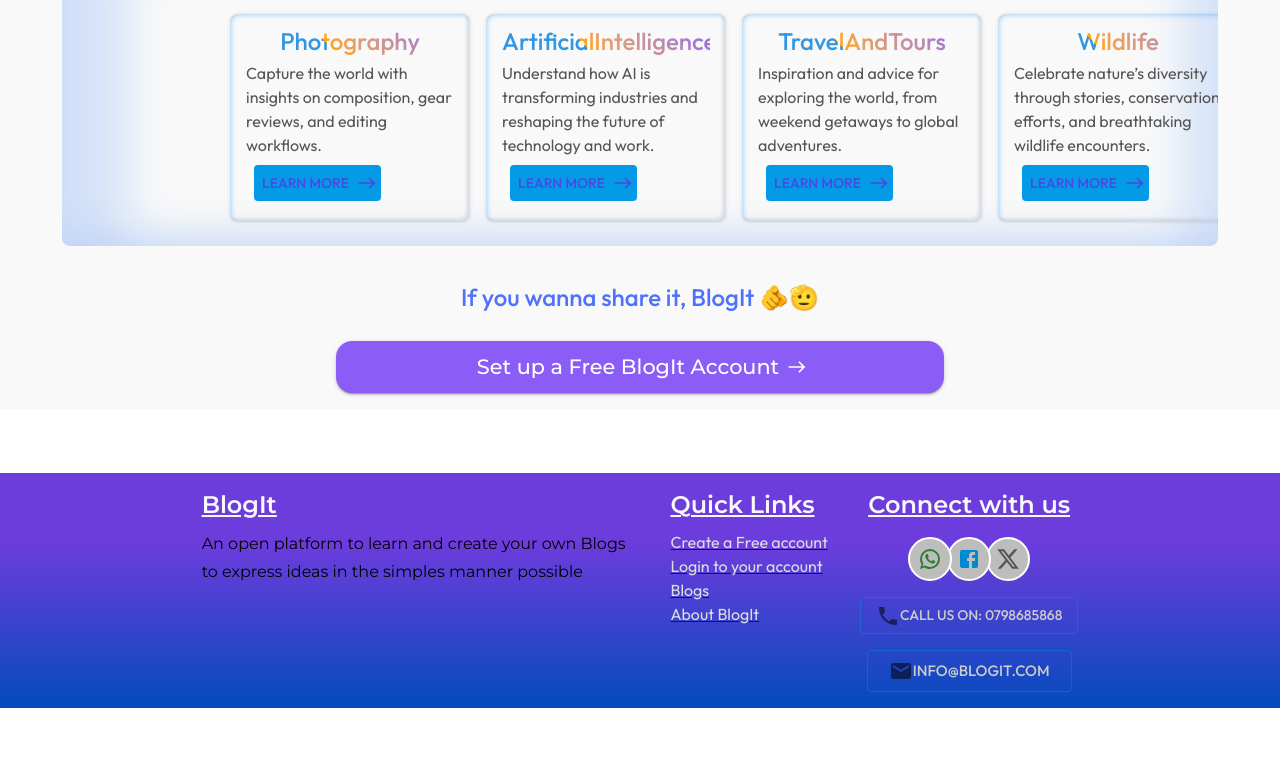
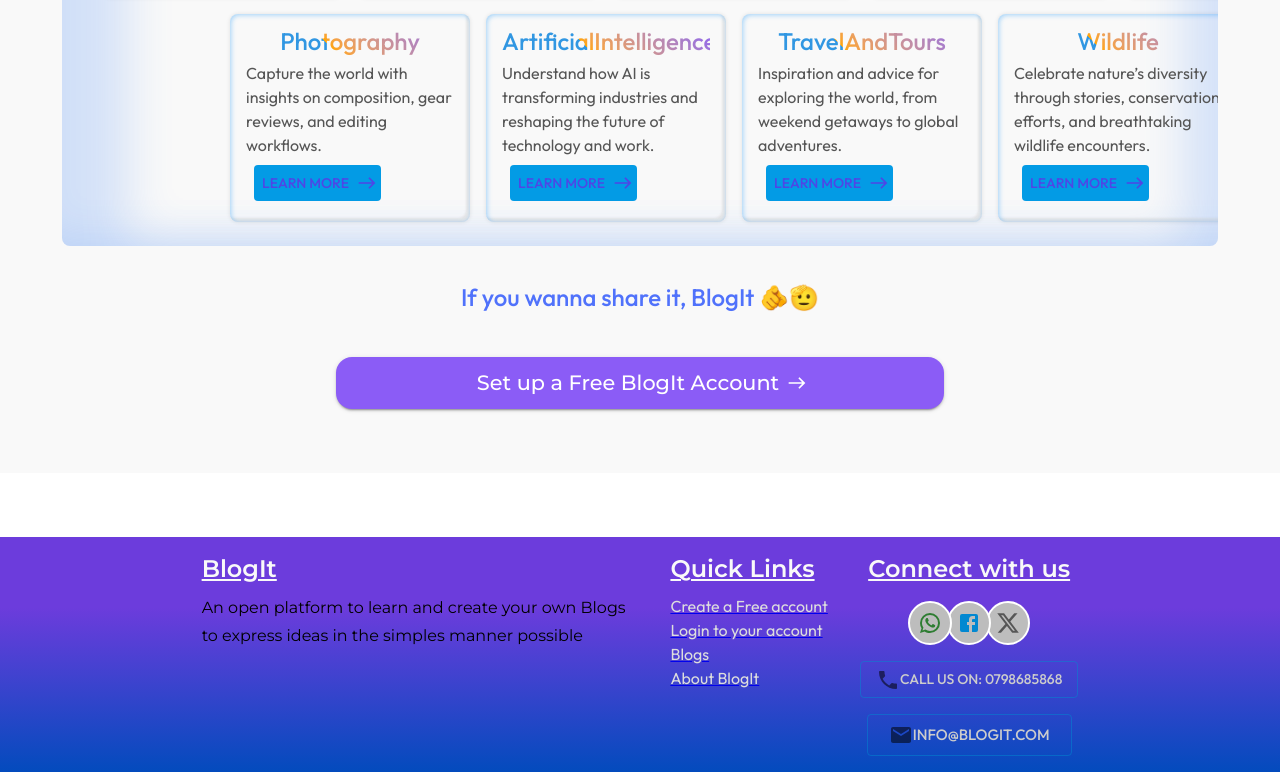
Before and after one commit to WaithakaGuru/BlogIt, a React (Vite) app in the folder frontend/: page / in a window 1280 px wide. Shown: the part 1122-1894 px from the top of the page. Before the commit the page ends 1830 px from the top, so only its background shows below. Built offline with nearby package versions, Linux system fonts and the light colour scheme.

Commit message:
add margins

```diff
--- a/frontend/src/pages/HomePage.tsx
+++ b/frontend/src/pages/HomePage.tsx
@@ -190,7 +190,8 @@ function HomePage() {
             mx: "auto",
             px: 3,
             py: 1,
-            my: 2,
+            mb: 8,
+            mt:4
           }}
         >
           Set up a Free BlogIt Account
```
